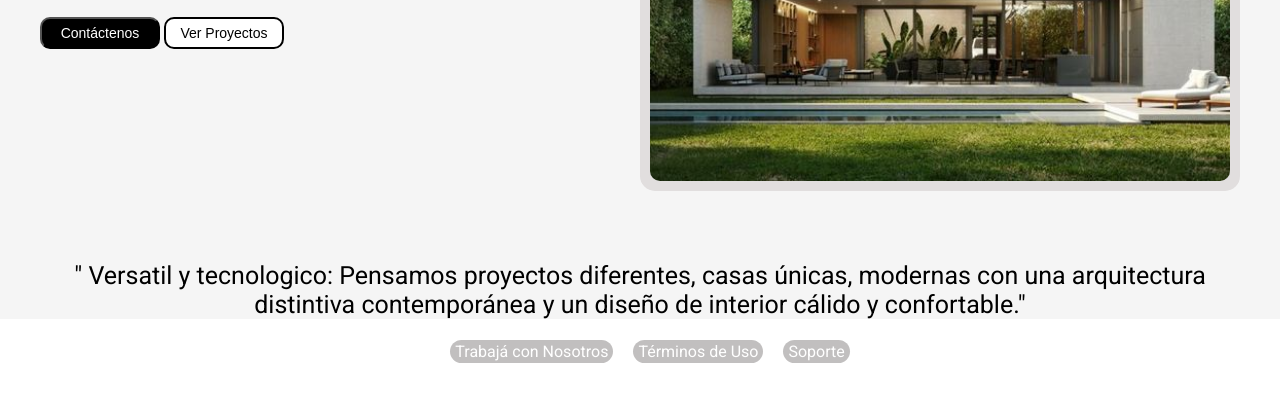
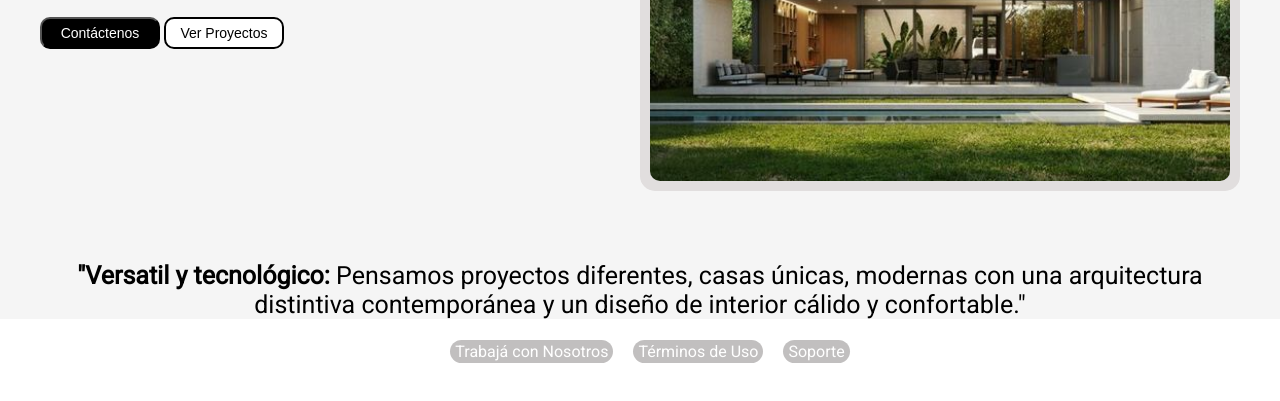
Before and after one commit to MarceArqit/entrega3-hero, a plain HTML site: page index.html in a window 1280 px wide. Shown: the part 399-800 px from the top of the page. Drawn offline with Linux system fonts and the light colour scheme.

Commit message:
cambios en texto

```diff
--- a/index.html
+++ b/index.html
@@ -41,9 +41,10 @@
       <section id="contenedor-sec">
         <div class="parrafo">
           <p>
-            " Versatil y tecnologico: Pensamos proyectos diferentes, casas únicas,
-            modernas con una arquitectura distintiva contemporánea y un diseño
-            de interior cálido y confortable."
+            <span>"Versatil y tecnológico:</span>
+            Pensamos proyectos diferentes, casas únicas, modernas con una
+            arquitectura distintiva contemporánea y un diseño de interior cálido
+            y confortable."
           </p>
         </div>
       </section>
--- a/style.css
+++ b/style.css
@@ -139,6 +139,10 @@ main {
 .parrafo{
   font-size: 25px;
 }
+.parrafo p > span{
+
+  font-weight: 800;
+}
 
 footer {
   width: 100%;
```
